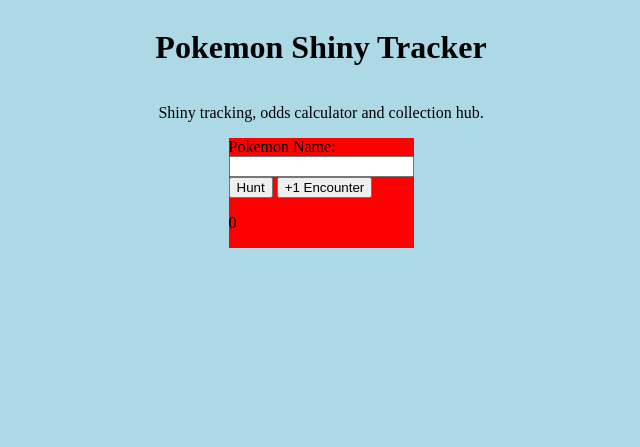
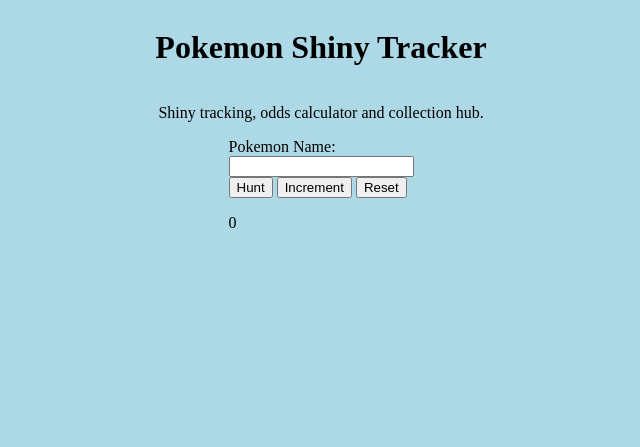
Before and after one commit to joshualukejewson/pokemon-shiny-tracker, a Flask app: page / in a window 1280 px wide. Shown: the top 447 px of the page, without its empty margins (319-959 px from the left). Run offline with Flask 3, Linux system fonts and the light colour scheme.

Commit message:
added reset button and added extra normal version of the sprite next to the shiny for comparisons.\

```diff
--- a/static/script.js
+++ b/static/script.js
@@ -1,7 +1,13 @@
-const encounterButton = document.querySelector("[name='encounter-button']");
+const encounterButton = document.getElementById("encounter-button");
 const encounterCount = document.getElementById("encounters-count");
 let count = 0;
 
 encounterButton.addEventListener("click", function() {
     encounterCount.innerHTML = ++count;
 });
+
+const resetButton = document.getElementById("reset-button");
+
+resetButton.addEventListener("click", function () {
+    encounterCount.innerHTML = count = 0;
+})
--- a/static/styles/styles.css
+++ b/static/styles/styles.css
@@ -12,7 +12,7 @@
 .pokemon-card {
 	background-color: red;
 	display: flex;
-	flex-direction: column;
+	flex-direction: row;
 	align-items: center;
 	justify-content: center;
 }
--- a/templates/index.html
+++ b/templates/index.html
@@ -8,16 +8,19 @@
 		<h1>Pokemon Shiny Tracker</h1>
 		<p>Shiny tracking, odds calculator and collection hub.</p>
 
-		<div class="pokemon-card">
+
 			<form method="POST">
 				<label for="pokemon-name">Pokemon Name:</label><br>
 				<input type="text" name="pokemon-name"><br>
 				<button type="submit">Hunt</button>
-				<button type="button" name="encounter-button">+1 Encounter</button>
+				<button type="button" id="encounter-button">Increment</button>
+				<button type="button" id="reset-button">Reset</button>
 				<p id="encounters-count">0</p>
 			</form>
+		<div class="pokemon-card">
 			{% if pokemon %}
-				<img src={{pokemon.shiny_sprite}} alt="A beautiful sunset over the ocean" width="500" height="300">
+				<img src={{pokemon.shiny_sprite}} alt="A beautiful sunset over the ocean" width="80" height="80">
+				<img src={{pokemon.normal_sprite}} alt="A beautiful sunset over the ocean" width="80" height="80">
 			{% endif %}
 		</div>
 	</div>
```
